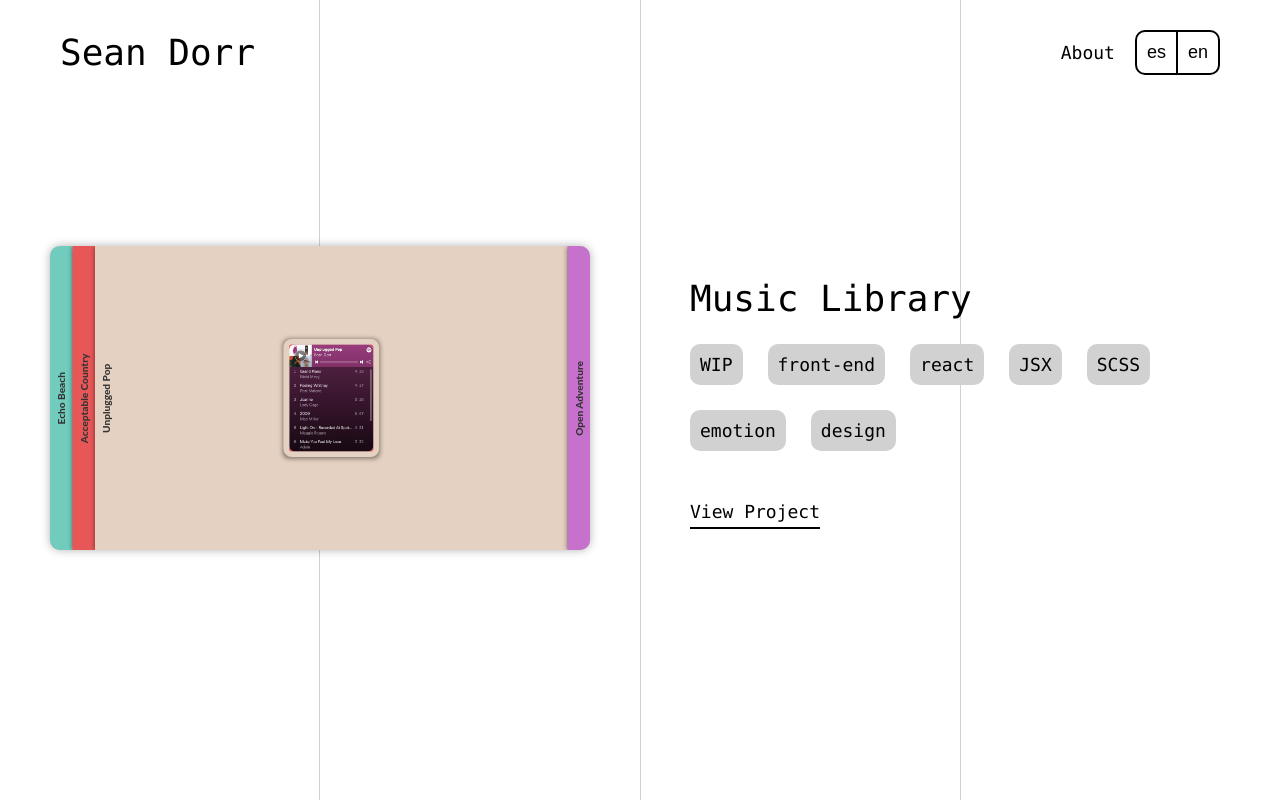
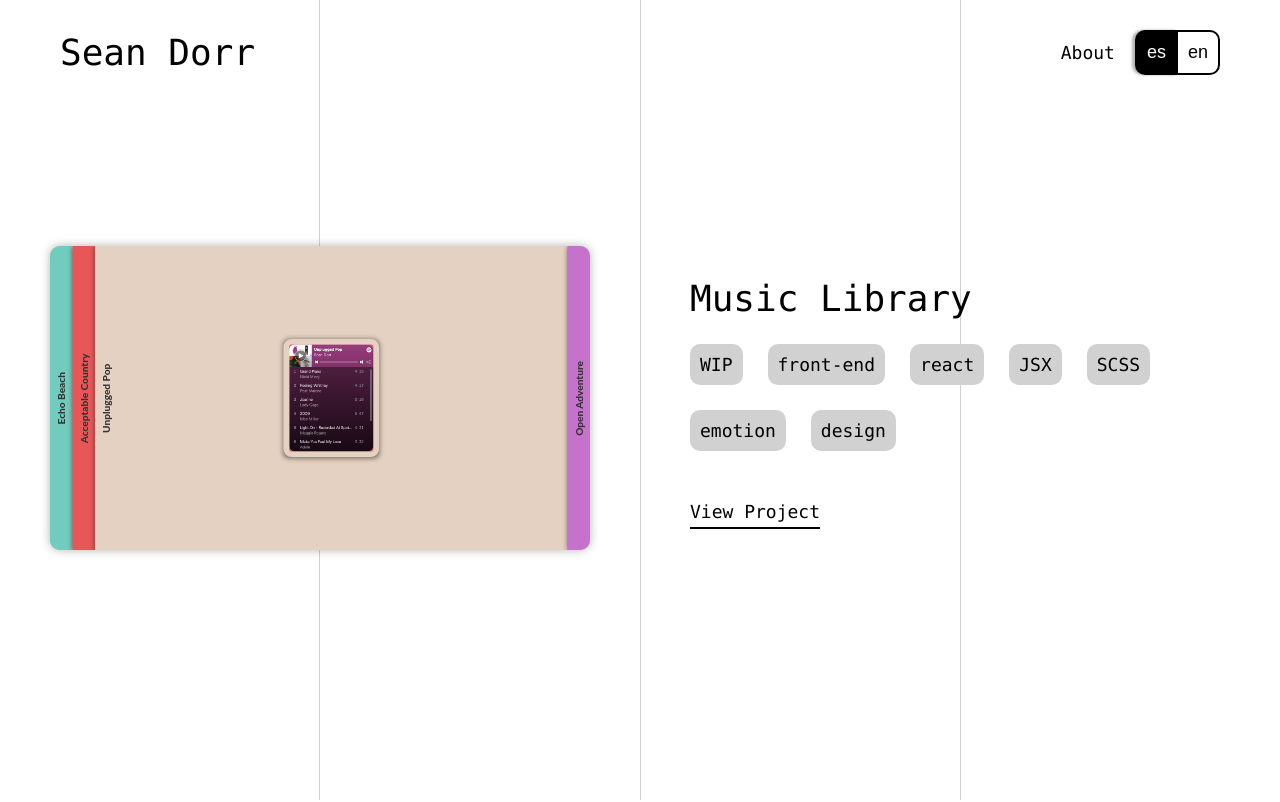
Before and after one commit to seandorr/portfolio, a React (Create React App) app: page / in a window 1280 px wide. Shown: the top 802 px of the page. Built offline with nearby package versions, Linux system fonts and the light colour scheme; a web font is replaced by a local one.

Commit message:
fixes initial state of language

```diff
--- a/src/App.js
+++ b/src/App.js
@@ -15,7 +15,7 @@ import "./styles/main.scss";
 const App = () => {
   const [activeLanguage, setActiveLanguage] = useLocalStorage(
     "activeLanguage",
-    ["english", "spanish"]
+    "spanish"
   );
   const [activeProjectColor, setActiveProjectColor] = useState(undefined);
 
```
